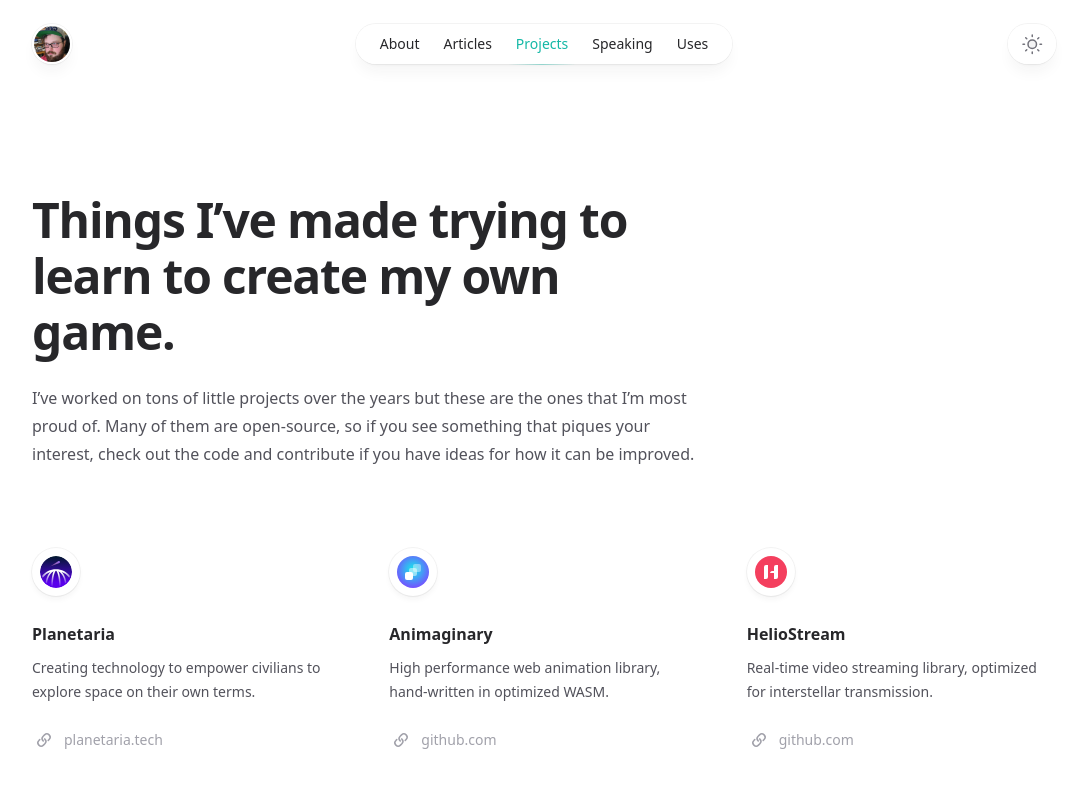
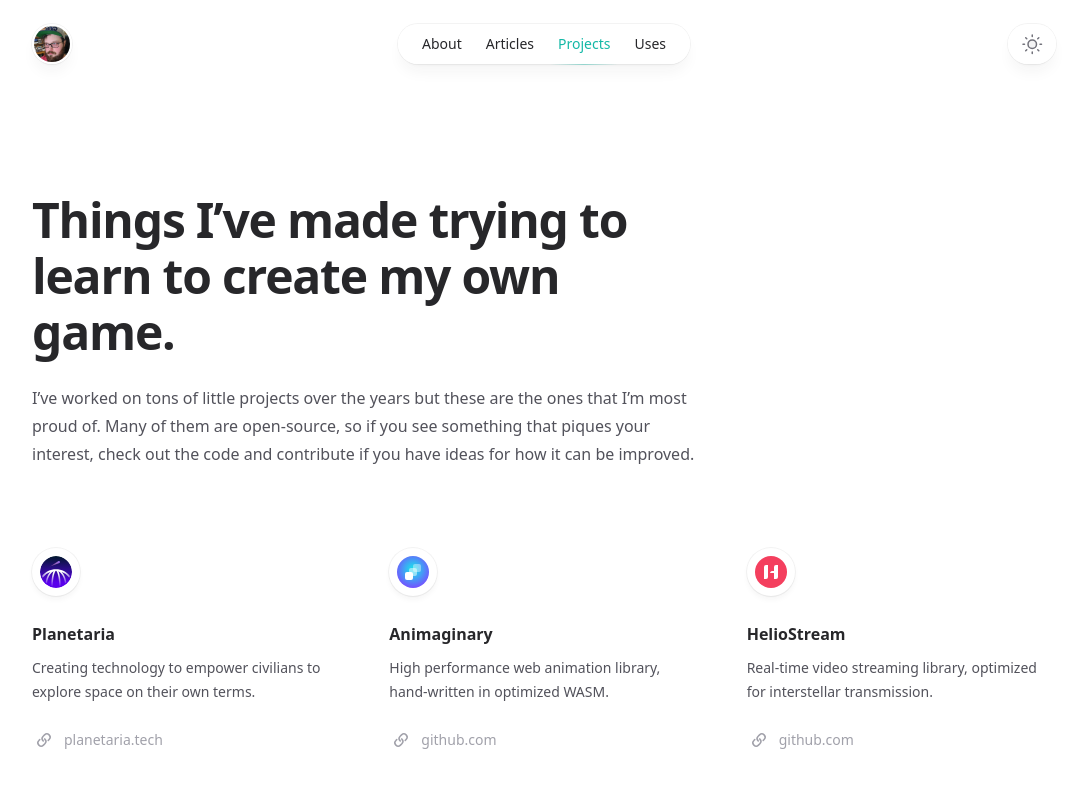
Before and after one commit to Uleyethis/Blog, a Next.js app: page /projects in a window 1280 px wide. Shown: the top 800 px of the page, without its empty margins (96-1179 px from the left). Built offline with nearby package versions, Linux system fonts and the light colour scheme; no server answers.

Commit message:
remove speaking from header

```diff
--- a/src/components/Header.jsx
+++ b/src/components/Header.jsx
@@ -165,7 +165,6 @@ function DesktopNavigation(props) {
         <NavItem href="/about">About</NavItem>
         <NavItem href="/articles">Articles</NavItem>
         <NavItem href="/projects">Projects</NavItem>
-        <NavItem href="/speaking">Speaking</NavItem>
         <NavItem href="/uses">Uses</NavItem>
       </ul>
     </nav>
```
